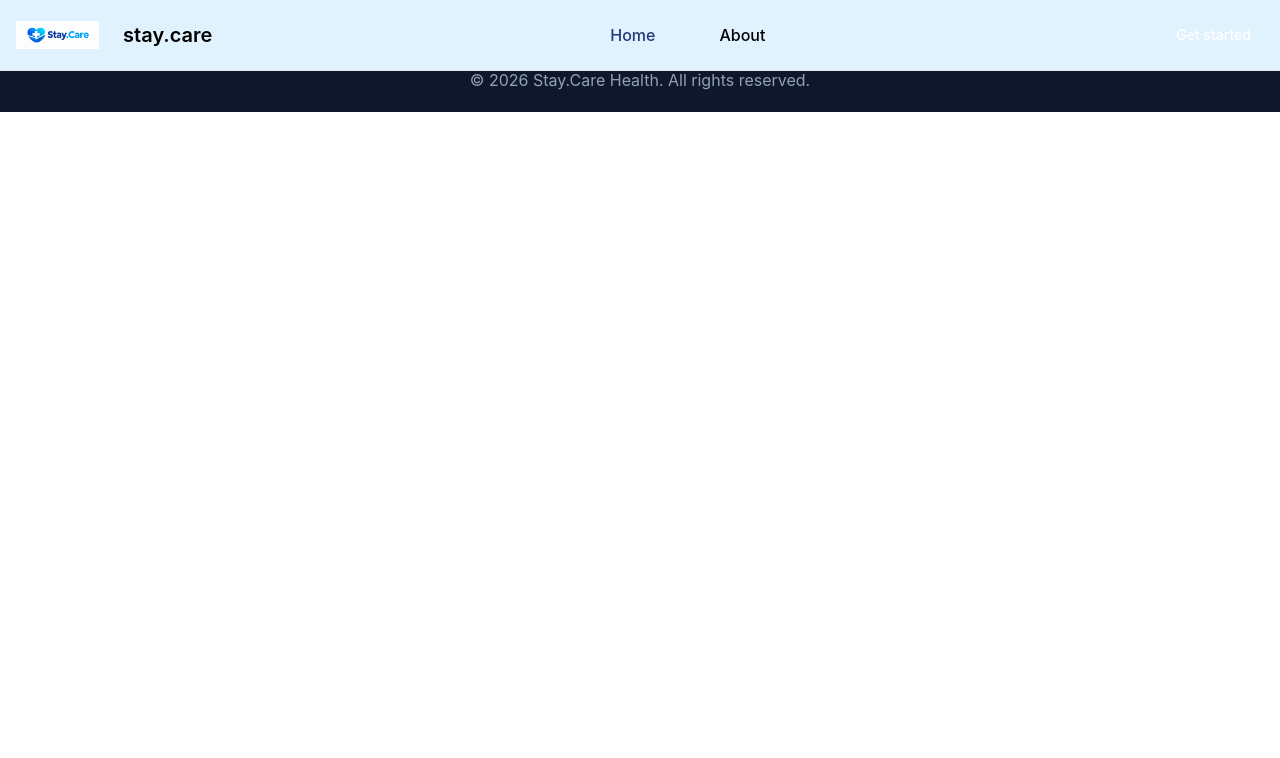
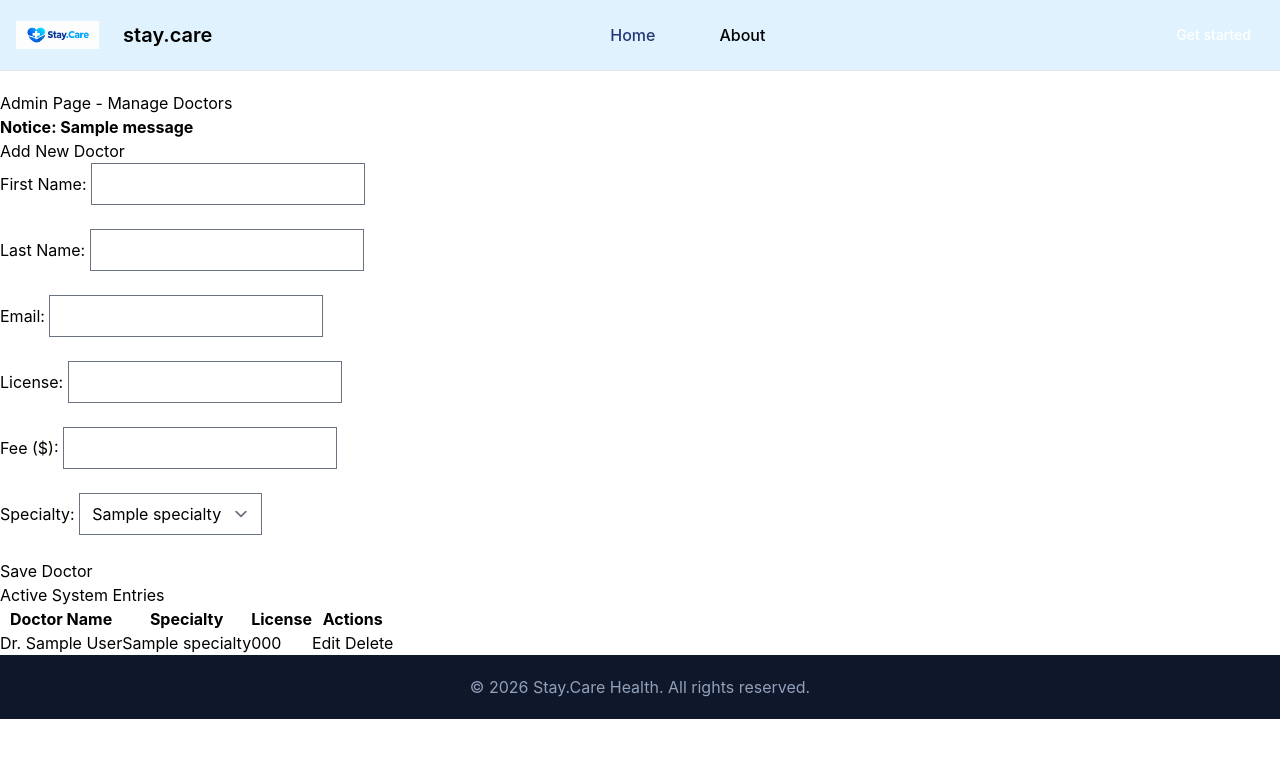
Before and after one commit to moatsamuel/staycare, a Flask app: page /admin/dashboard in a window 1280 px wide. Shown: the top 758 px of the page. Run offline with Flask 3, Linux system fonts and the light colour scheme; tables that the repository leaves empty hold one stand-in row (values such as "Sample post"); one stand-in notice (Sample message) is shown; some libraries are stand-ins or nearby versions.

Commit message:
added the edit, add and delete features

```diff
--- a/pkg/routes.py
+++ b/pkg/routes.py
@@ -1,4 +1,4 @@
-from flask import render_template,request, redirect, flash
+from flask import render_template,request, redirect, flash, url_for
 from pkg import app
 from pkg.models import db, Doctor, Admin, Patients, Specialty, Appointment
 
@@ -57,7 +57,69 @@ def add_specialty():
 
 @app.route("/admin/dashboard")
 def admin_dashboard():
-    # Retrieve all doctor profiles and specialties from the database via the ORM
     all_doctors = Doctor.query.order_by(Doctor.last_name.asc()).all()
     all_specialties = Specialty.query.all()
     return render_template("admin_dashboard.html", doctors=all_doctors, specialties=all_specialties)
+
+@app.route("/admin/doctor/add", methods=["POST"])
+def admin_add_doctor():
+    try:
+        new_doc = Doctor(
+            first_name=request.form.get("first_name"),
+            last_name=request.form.get("last_name"),
+            email=request.form.get("email"),
+            licence_number=request.form.get("licence_number"),
+            consultation_fee=request.form.get("consultation_fee") if request.form.get("consultation_fee") else 0.00,
+            specialty_id=int(request.form.get("specialty_id")),
+            availability="Available"
+        )
+        db.session.add(new_doc)
+        db.session.commit()
+        flash("Doctor created successfully.", "success")
+    except Exception:
+        db.session.rollback()
+        flash("Invalid information submitted.", "danger")
+    return redirect(url_for("admin_dashboard"))
+
+@app.route("/admin/doctor/edit/<int:doctor_id>", methods=["GET", "POST"])
+def admin_edit_doctor(doctor_id):
+    target_doctor = Doctor.query.get_or_404(doctor_id)
+
+    if request.method == "POST":
+        target_doctor.first_name = request.form.get("first_name")
+        target_doctor.last_name = request.form.get("last_name")
+        target_doctor.email = request.form.get("email")
+        target_doctor.licence_number = request.form.get("licence_number")
+        target_doctor.consultation_fee = request.form.get("consultation_fee")
+        target_doctor.availability = request.form.get("availability")
+        target_doctor.specialty_id = int(request.form.get("specialty_id"))
+
+        try:
+            db.session.commit()
+            flash("Doctor updated successfully.", "success")
+            return redirect(url_for("admin_dashboard"))
+        except Exception:
+            db.session.rollback()
+            flash("Invalid information submitted.", "danger")
+            return redirect(url_for("admin_dashboard"))
+
+    all_specialties = Specialty.query.all()
+
+    return render_template("edit_doctor.html", doc=target_doctor, specialties=all_specialties)
+
+@app.route("/admin/doctor/delete/<int:doctor_id>", methods=["POST"])
+def admin_delete_doctor(doctor_id):
+    target_doctor = Doctor.query.get(doctor_id)
+    if not target_doctor:
+        flash("Doctor not found.", "danger")
+        return redirect(url_for("admin_dashboard"))
+
+    try:
+        db.session.delete(target_doctor)
+        db.session.commit()
+        flash("Doctor deleted successfully.", "success")
+    except Exception:
+        db.session.rollback()
+        flash("Could not complete delete operation due to database constraints.", "danger")
+
+    return redirect(url_for("admin_dashboard"))
--- a/pkg/templates/admin_dashboard.html
+++ b/pkg/templates/admin_dashboard.html
@@ -2,11 +2,61 @@
 
 {% block title %}Admin Page{% endblock %}
 {% block main %}
-    <h1>Admin Page</h1>
-    <p>Welcome to the Admin Page!</p>
-    <ul>
-        {% for doc in doctor %}
-        <li>{{ doc.name }} - {{ doc.specialty }} - {{ doc.availability }}</li>
-        {% endfor %}
-    </ul>
+    <h1>Admin Page - Manage Doctors</h1>
+    {% with messages = get_flashed_messages() %}
+        {% if messages %}
+            {% for msg in messages %}
+                <p><strong>Notice: {{ msg }}</strong></p>
+            {% endfor %}
+        {% endif %}
+    {% endwith %}
+
+    <h3>Add New Doctor</h3>
+    <form action="/admin/doctor/add" method="POST">
+        First Name: <input type="text" name="first_name" required><br><br>
+        Last Name: <input type="text" name="last_name" required><br><br>
+        Email: <input type="email" name="email" required><br><br>
+        License: <input type="text" name="licence_number" required><br><br>
+        Fee ($): <input type="number" step="0.01" name="consultation_fee" required><br><br>
+        Specialty:
+        <select name="specialty_id" required>
+            {% for spec in specialties %}
+                <option value="{{ spec.id }}">{{ spec.name }}</option>
+            {% endfor %}
+        </select><br><br>
+        <button type="submit">Save Doctor</button>
+    </form>
+
+    <h3>Active System Entries</h3>
+    <table border="1" cellpadding="5">
+        <thead>
+            <tr>
+                <th>Doctor Name</th>
+                <th>Specialty</th>
+                <th>License</th>
+                <th>Actions</th>
+            </tr>
+        </thead>
+        <tbody>
+
+            {% for doc in doctors %}
+            <tr>
+                <td>Dr. {{ doc.first_name }} {{ doc.last_name }}</td>
+                <td>{{ doc.specialty.name if doc.specialty else "General Medicine" }}</td>
+                <td>{{ doc.licence_number }}</td>
+                <td>
+                    <a href="/admin/doctor/edit/{{ doc.id }}"><button type="button">Edit</button></a>
+
+                    <form action="/admin/doctor/delete/{{ doc.id }}" method="POST" style="display:inline;">
+                        <button type="submit" onclick="return confirm('Delete profile?');">Delete</button>
+                    </form>
+                </td>
+            </tr>
+            {% else %}
+            <tr>
+                <td colspan="4">No active records registered in system.</td>
+            </tr>
+            {% endfor %}
+        </tbody>
+    </table>
 {% endblock %}
--- a/pkg/templates/layout.html
+++ b/pkg/templates/layout.html
@@ -11,7 +11,7 @@
 
     <div class="border-solid-red bg-img-./images/bk.png max-w-screen md: w-full">
 
-        <nav class="bg-sky-100 fixed w-full z-20 top-0 start-0 border-b border-default">
+        <nav class="bg-sky-100 sticky w-full z-10 top-0 start-0 border-b border-default mb-5">
         <div class="max-w-screen-xl flex flex-wrap items-center justify-between mx-auto p-4">
         <a href="https://flowbite.com/" class="flex items-center space-x-3 rtl:space-x-reverse">
                 <img src="{{url_for ("static", filename="images/logo.png")}}" class="h-7" alt="stay care logo">
```
Also changed, not shown: pkg/templates/edit_doctor.html (added, +28 -0 lines).
